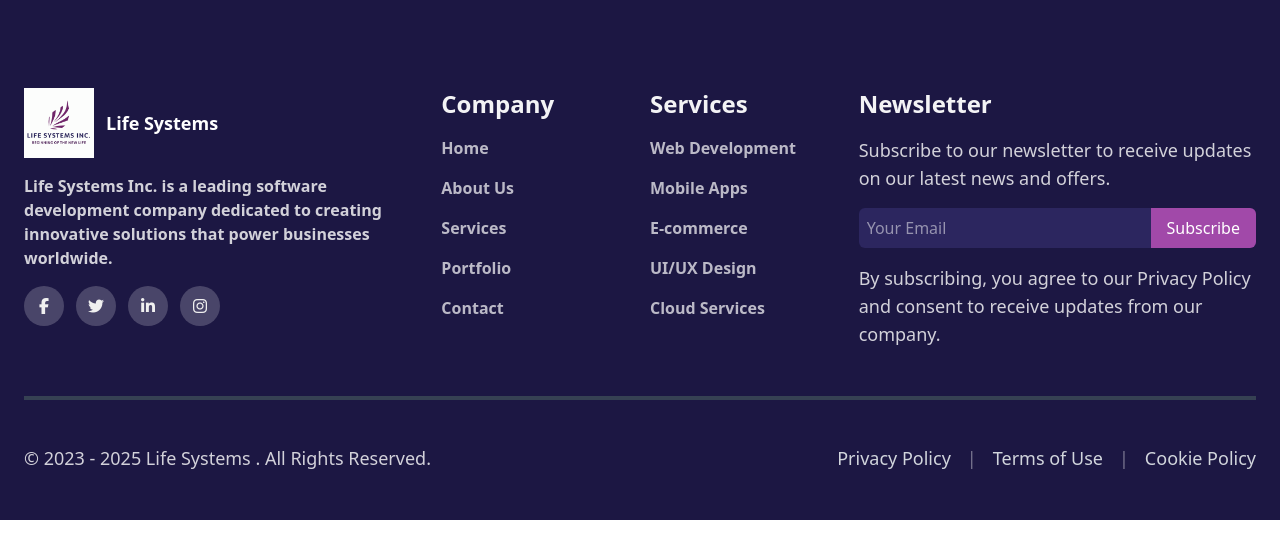
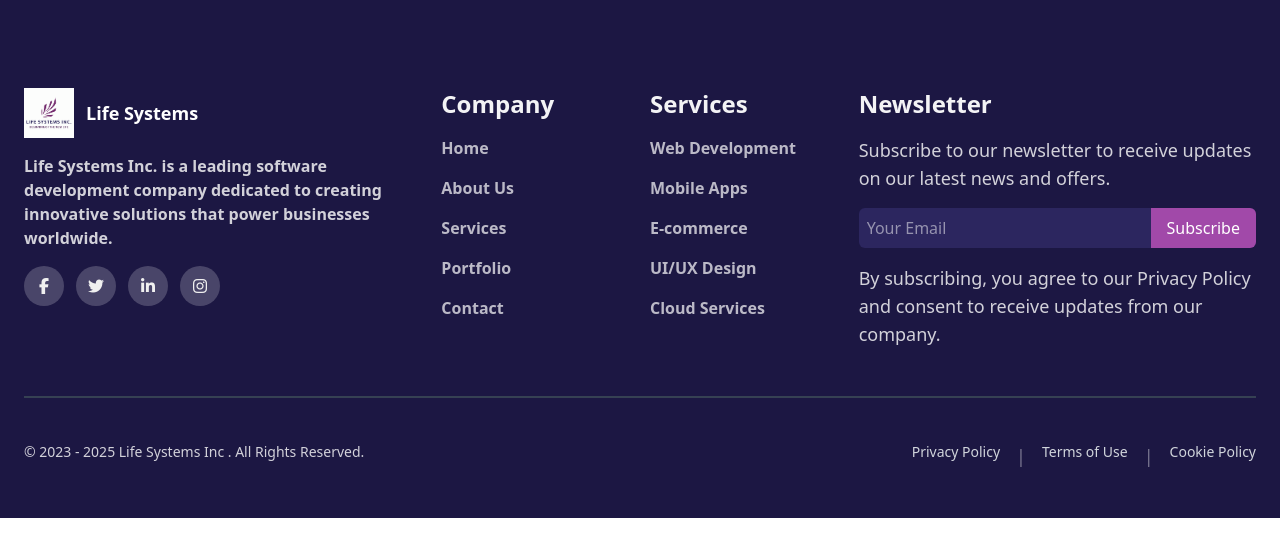
Before and after one commit to Life-Systems-PVT-LTD/Life-Systems-Web, a Next.js app in the folder life_systems/: page / in a window 1280 px wide. Shown: the top 558 px of the page. Built offline with nearby package versions, Linux system fonts and the light colour scheme.

Commit message:
2025-06-11-footer Complete-Pasindu Nethsara

```diff
--- a/life_systems/src/app/components/Footer.tsx
+++ b/life_systems/src/app/components/Footer/Footer.tsx
@@ -14,12 +14,7 @@ export default function Footer() {
 
                     <div className="flex items-center space-x-3 mb-4">
 
-                        <Image
-                            src="/logos/life_systems_logo.png"
-                            alt="Life Systems Logo"
-                            width={70}
-                            height={70}
-                        />
+                        <Image src="/logos/life_systems_logo.png" alt="Life Systems Logo"width={50} height={50}priority />
 
                         <h1 className="text-white text-lg font-bold">Life Systems</h1>
 
@@ -63,7 +58,7 @@ export default function Footer() {
 
                     <h3 className="font-semibold mb-4 text-white/95 text-2xl">Company</h3>
 
-                    <ul className="space-y-4 text-md text-white/70 font-bold">
+                    <ul className="space-y-4 text-md text-white/70 font-semibold">
 
                         <li><Link href="#" className="hover:text-white transition-colors duration-500">Home</Link></li>
                         <li><Link href="#" className="hover:text-white transition-colors duration-500">About Us</Link></li>
@@ -79,7 +74,7 @@ export default function Footer() {
 
                     <h3 className="font-semibold mb-4 text-white/95 text-2xl">Services</h3>
 
-                    <ul className="space-y-4 text-md text-white/70 font-bold">
+                    <ul className="space-y-4 text-md text-white/70 font-semibold">
 
                         <li><Link href="#" className="hover:text-white transition-colors duration-500">Web Development</Link></li>
                         <li><Link href="#" className="hover:text-white transition-colors duration-500">Mobile Apps</Link></li>
@@ -131,29 +126,29 @@ export default function Footer() {
 
                 <div className="max-w-7xl mx-auto">
 
-                    <hr className="border-2 border-gray-700" />
+                    <hr className="border border-gray-700" />
 
                 </div>
 
                 <div className="max-w-7xl mx-auto grid grid-cols-1 md:grid-cols-2 gap-4 pt-6 text-sm mt-5">
 
-                    <p className="text-center text-lg md:text-left text-white/80">
+                    <p className="text-center text-md md:text-left text-white/80">
 
-                        © 2023 - 2025 Life Systems . All Rights Reserved.
+                        © 2023 - 2025 Life Systems Inc . All Rights Reserved.
 
                     </p>
 
                     <div className="flex justify-center md:justify-end space-x-4">
 
-                        <Link href="#" className="hover:text-white text-lg transition-colors duration-500">Privacy Policy</Link>
+                        <Link href="#" className="hover:text-white text-md transition-colors duration-500">Privacy Policy</Link>
 
                         <span className="text-white/40 text-lg">|</span>
 
-                        <Link href="#" className="hover:text-white text-lg transition-colors duration-500">Terms of Use</Link>
+                        <Link href="#" className="hover:text-white text-md transition-colors duration-500">Terms of Use</Link>
 
                         <span className="text-white/40 text-lg">|</span>
 
-                        <Link href="#" className="hover:text-white text-lg transition-colors duration-500">Cookie Policy</Link>
+                        <Link href="#" className="hover:text-white text-md transition-colors duration-500">Cookie Policy</Link>
 
                     </div>
 
--- a/life_systems/src/app/layout.tsx
+++ b/life_systems/src/app/layout.tsx
@@ -1,7 +1,7 @@
 import type { Metadata } from "next";
 import { Geist, Geist_Mono } from "next/font/google";
 import "./globals.css";
-import Footer from "./components/Footer";
+import Footer from "./components/Footer/Footer";
 
 const geistSans = Geist({
   variable: "--font-geist-sans",
```
